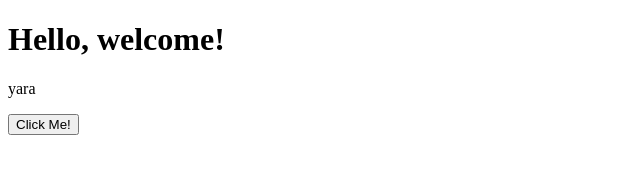
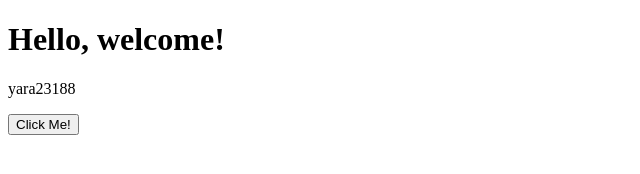
Before and after one commit to yara23188/yaragit, a plain HTML site: page index.html in a window 1280 px wide. Shown: the full height of the page, 0-640 px from the left. Drawn offline with Linux system fonts and the light colour scheme.

Commit message:
add name

```diff
--- a/index.html
+++ b/index.html
@@ -6,7 +6,7 @@
 </head>
 <body>
 <h1>Hello, welcome!</h1>
-<p>yara </p>
+<p>yara23188 </p>
     <button onclick="alert('Button clicked!')">Click Me!</button>
 </body>
 </html>
```
